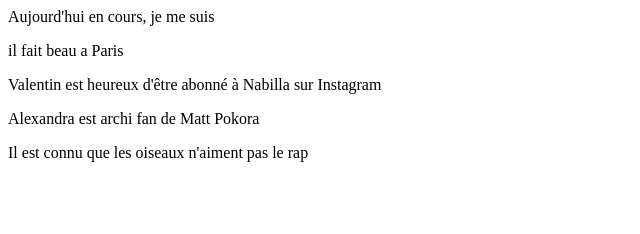
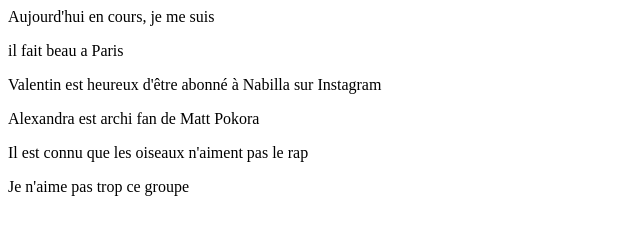
Before and after one commit to RyderBlack/cadavre_exquis, a plain HTML site: page index.html in a window 1280 px wide. Shown: the whole page, without its empty margins (0-640 px from the left). Drawn offline with Linux system fonts and the light colour scheme.

Commit message:
commit ryry 2eme

```diff
--- a/index.html
+++ b/index.html
@@ -3,3 +3,4 @@
 <p>Valentin est heureux d'être abonné à Nabilla sur Instagram</p>
 <p>Alexandra est archi fan de Matt Pokora</p>
 <p>Il est connu que les oiseaux n'aiment pas le rap</p>
+<p>Je n'aime pas trop ce groupe</p>
```
